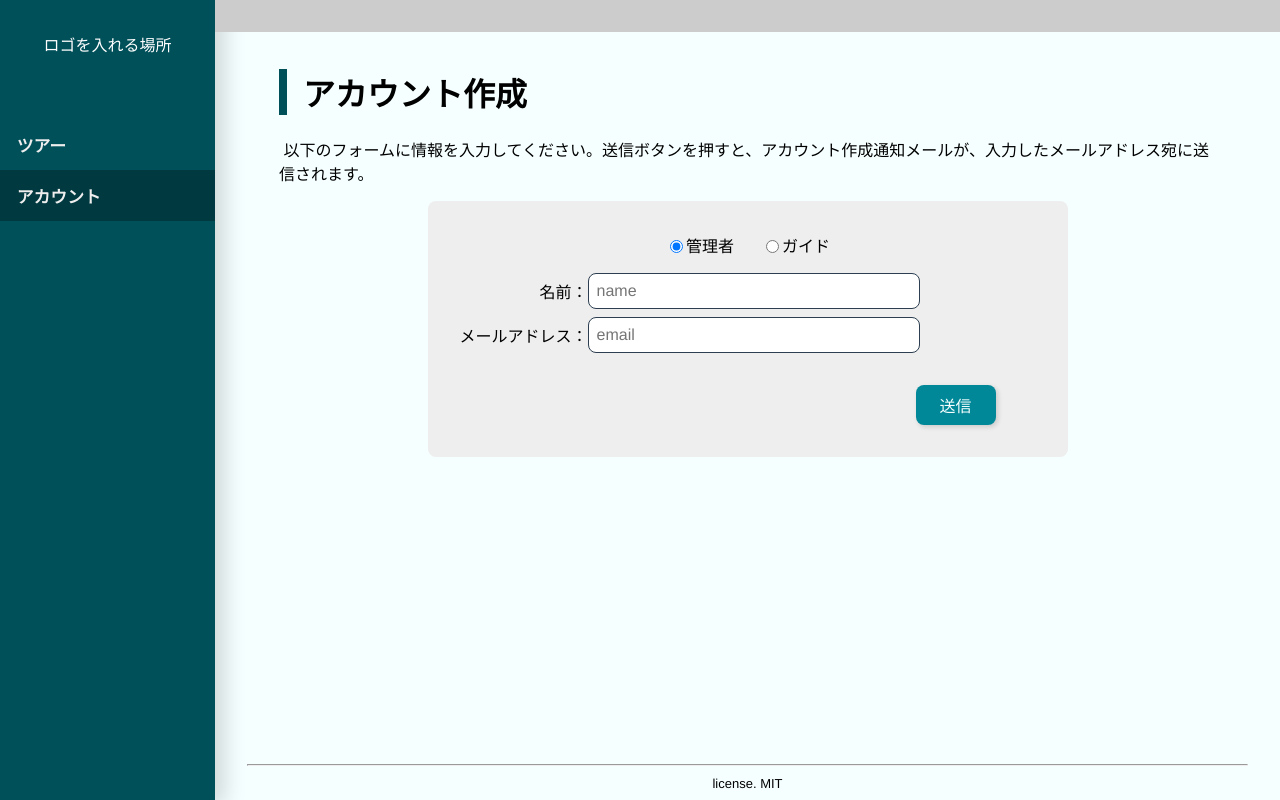
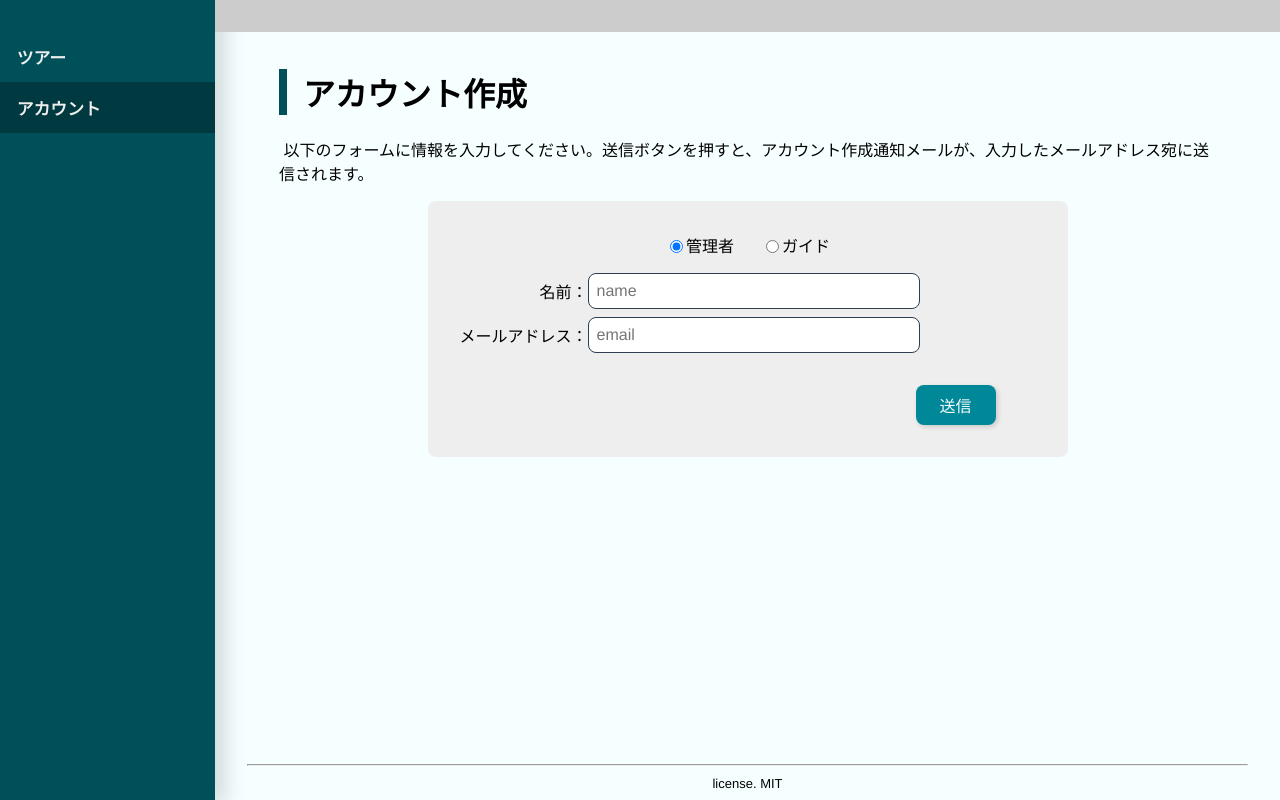
Before and after one commit to e-harp-intern/R4FY, a Vue app in the folder web/: page /accounts/create in a window 1280 px wide. Built offline with nearby package versions, Linux system fonts and the light colour scheme.

Commit message:
#216 サイドメニューからロゴの場所を削除

```diff
--- a/web/src/components/SideMenu.vue
+++ b/web/src/components/SideMenu.vue
@@ -1,9 +1,6 @@
 <template>
   <div id="menu-frame">
     <nav id="menu">
-      <div style="color: #ffffff; padding: 2em 0; text-align: center">
-        ロゴを入れる場所
-      </div>
       <ul>
         <li
           v-for="value in menuList"
```
